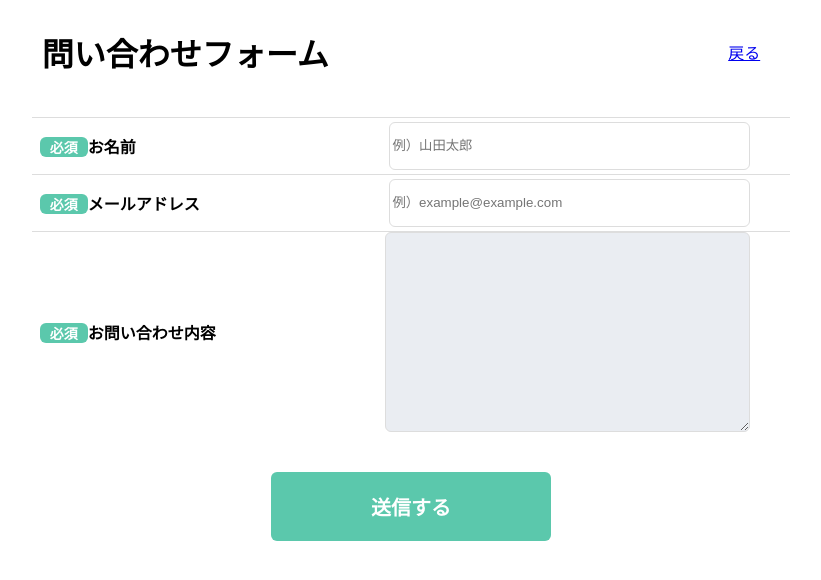
After one commit to daiki61/reservation-form, a Laravel app: page /qform in a window 1280 px wide. The commit adds this page. Shown: the top 580 px of the page, without its empty margins (229-1050 px from the left). Run offline with Laravel 8, Linux system fonts and the light colour scheme; parts of the project's set-up code (start-up, migrations or seed data) failed here and were passed over.

```diff
--- a/src/app/Http/Controllers/ShopController.php
+++ b/src/app/Http/Controllers/ShopController.php
@@ -3,21 +3,79 @@
 namespace App\Http\Controllers;
 
 use Illuminate\Http\Request;
+use App\Http\Requests\ReservationRequest;
 use App\Models\User;
 use App\Models\Shop;
 use App\Models\Reservation;
+use Illuminate\Support\Facades\Auth;
+use Illuminate\Support\Facades\DB;
+
+
 
 
 
 class ShopController extends Controller
 {
+
+
+
     public function shopall(){
-        $shops = Shop::all();
+        $query = Shop::query();
+
+        $shops = session('shopall', Shop::all());
+        $shops = $query->get(); //keywordがない場合に全店舗表示する。
+
         return view('shopall', compact('shops'));
     }
 
-    public function detail($shop_id){
+
+    //検索機能コード↓
+
+    public function index(Request $request){
+        $query = Shop::query();
+        //$query = DB::table('shops');//どちらsテーブか一方で
+        //Laravelのクエリビルダーを使用してデータべースのshopルを操作するための準備を行うためのコード
+        $keyword = $request->input('keyword');
+
+
+        if(!empty($keyword)) {
+            $query->where('name', 'LIKE', "%{$keyword}%")
+                  ->orWhere('feature', 'LIKE', "%{$keyword}%")
+                  ->orWhere('place', 'LIKE', "%{$keyword}%")
+                  ->orWhere('genre', 'LIKE', "%{$keyword}%");
+
+        $shops = $query->get();
+
+        session(['shopall' => $shops]);
+
+
+        return view('shopall', compact('shops', 'keyword'));
+        }
+    }
+
+
+
+
+        //$shops = Shop::all();
+        //return view('shopall', compact('shops'));
+
+        //遷移先のページを決める。
+
+
+
+
+
+    public function detail($shop_id, Request $request){
+
         $shop = Shop::find($shop_id);
+
+        //sessionに値を代入↓
+        session([
+            'date' => $request->input('date'),
+            'time' => $request->input('time'),
+            'guests' => $request->input('guests'),
+
+        ]);
 
         return view('shopdetail', compact('shop'));
     }
@@ -43,7 +101,11 @@ class ShopController extends Controller
         return view('done');
     }
 
-    public function store(Request $request){
+    public function form(){
+        return view('questionform');
+    }
+
+    public function store(ReservationRequest $request){
         //$this->validate($request, Reservation::$rules);
         //$form = $request->all();
         //Reservation::create($form);
@@ -51,14 +113,20 @@ class ShopController extends Controller
 
 
         $validated = $request->validate([
-            'uuid' => 'required',
+            'user_id' => 'required',
             'shop_id' => 'required',
+            'reservation_id'=> 'required',
             'reservationDate' => 'required|date',
             'reservationTime' => 'required',
             'reservationNum' => 'required|integer|min:1',
         ]);
 
-        Reservation::create($validated);
+        $reservationData = array_merge($validated, [
+            'user_id' => Auth::user()->uuid,
+            //user_idにログイン中のユーザーのUUIDを取得して追加。。
+        ]);
+
+        Reservation::create($reservationData);
 
         return view('done');
 
--- a/src/app/Models/Shop.php
+++ b/src/app/Models/Shop.php
@@ -7,6 +7,8 @@ use Illuminate\Database\Eloquent\Model;
 
 class Shop extends Model
 {
+
+
     protected $table = 'shops';
     protected $fillable = ['name', 'place', 'genre', 'feature', 'image', 'shop_id'];
     protected $primaryKey = 'shop_id';
@@ -16,4 +18,5 @@ class Shop extends Model
     public function reservations(){
         return $this->hasMany(Reservation::class);
     }
+
 }
--- /dev/null
+++ b/src/public/css/questionform.css
@@ -0,0 +1,78 @@
+.header {
+    display: flex;
+    width: 60%;
+    margin: auto;
+    justify-content: space-between;
+    align-items: center;
+
+}
+
+.back-to-home {
+    margin-right: 40px;
+}
+
+.questionform {
+    width: 60%;
+    margin: 20px auto;
+}
+
+.form-item {
+    border-top: 1px solid #ddd;
+    padding: 24px o;
+    width: 100%;
+    display: flex;
+    align-items: center;
+}
+
+.form-item-label {
+    width: 100%;
+    font-weight: bold;
+    font-size: 16px;
+
+}
+
+.form-item-label-required {
+    margin-left: 8px;
+    width: 48px;
+    text-align: center;
+    display: inline-block;
+    border-radius: 6px;
+
+    background: #5bc8ac;
+    color: #fff;
+    font-size: 14px;
+}
+
+.form-item-input {
+    height: 48px;
+    width: 100%;
+    border: 1px solid #ddd;
+    border-radius: 6px;
+    margin-right: 40px;
+}
+
+.form-item-textarea {
+    border: 1px solid #ddd;
+    border-radius: 6px;
+    margin-right: 40px;
+    padding: 0 10px;
+    height: 200px;
+    width: 100%;
+    background: #eaedf2;
+    font-size: 18px;
+}
+
+.form-button {
+    border-radius: 6px;
+    margin: 40px auto;
+    padding-top: 20px;
+    padding-bottom: 20px;
+    width: 280px;
+    display: block;
+    background: #5bc8ac;
+    color: #fff;
+    font-weight: bold;
+    font-size: 20px;
+    border: none;
+    cursor: pointer;
+}
--- /dev/null
+++ b/src/resources/views/questionform.blade.php
@@ -0,0 +1,38 @@
+@extends('layouts.app')
+
+@section('css')
+<link rel="stylesheet" href="{{ asset('css/questionform.css') }}">
+@endsection
+
+@section('content')
+
+<header class="header">
+    <h1>問い合わせフォーム</h1>
+    <a class="back-to-home" href="/">戻る</a>
+</header>
+
+<form class="questionform" action="/question" name="contact" method="post" >
+    <div class="form-item">
+        <p class="form-item-label">
+            <span class="form-item-label-required">必須</span>お名前
+        </p>
+        <input type="text" name="name" class="form-item-input" placeholder="例）山田太郎">
+   </div>
+
+   <div class="form-item">
+        <p class="form-item-label">
+            <span class="form-item-label-required">必須</span>メールアドレス
+        </p>
+        <input type="email" name="email" class="form-item-input" placeholder="例）example@example.com">
+   </div>
+
+   <div class="form-item">
+        <p class="form-item-label">
+            <span class="form-item-label-required">必須</span>お問い合わせ内容
+        </p>
+        <textarea name="textarea" class="form-item-textarea"></textarea>
+   </div>
+
+   <input type="submit" class="form-button" value="送信する" />
+
+</form>
--- a/src/routes/web.php
+++ b/src/routes/web.php
@@ -21,15 +21,20 @@ Route::get('/', function () {
 });
 
 //Route::middleware('auth')->group(function () {
-    Route::get('/',[ShopController::class, 'shopall'])->name('shop.all');
+Route::get('/',[ShopController::class, 'shopall']);
 //});
 
-Route::get('/detail/{shop_id}',[ShopController::class, 'detail'])->name('shop.detail');
+Route::get('/detail/{shop_id}/',[ShopController::class, 'detail'])->name('shop.detail');
 //Route::post('/detail/{shop_id}',[ShopController::class, 'reservation'])->name('shop.info');
 //店舗詳細ページの入力内容の確認用Route::post('/shop/{shop_id}/detail', [ShopController::class, 'showDetails'])->name('shop.detail');
-Route::post('/reservation', [ShopController::class, 'store'])->name('reservation.shop');
-Route::get('/shops', [ShopController::class, 'index'])->name('shops.index');
+
+
+Route::post('/reservation/{shop_id}', [ShopController::class, 'store'])->name('reservation.shop');
+//Route::get('/shops', [ShopController::class, 'index'])->name('shops.index');
 Route::get('/done',[ShopController::class, 'done']);
+Route::get('/qform',[ShopController::class, 'form']);
+Route::get('/ser/shopall',[ShopController::class, 'index'])->name('ser.shopall');
+
 
 Route::get('/register',[RegisteredUserController::class, 'showRegistrationForm']);
 Route::post('/register',[RegisteredUserController::class, 'register']);
```
Also changed, not shown: src/app/Http/Controllers/LoginUserController.php (+19 -2 lines), src/app/Http/Requests/LoginRequest.php (added, +48 -0 lines), src/app/Http/Requests/RegisterRequest.php (added, +51 -0 lines), src/app/Http/Requests/ReservationRequest.php (added, +45 -0 lines), src/app/Models/Reservation.php (+11 -1 lines), src/public/css/shopall.css (+30 -0 lines), src/resources/views/shopall.blade.php (+35 -0 lines), src/resources/views/shopdetail.blade.php (+7 -6 lines), 1 other file.
